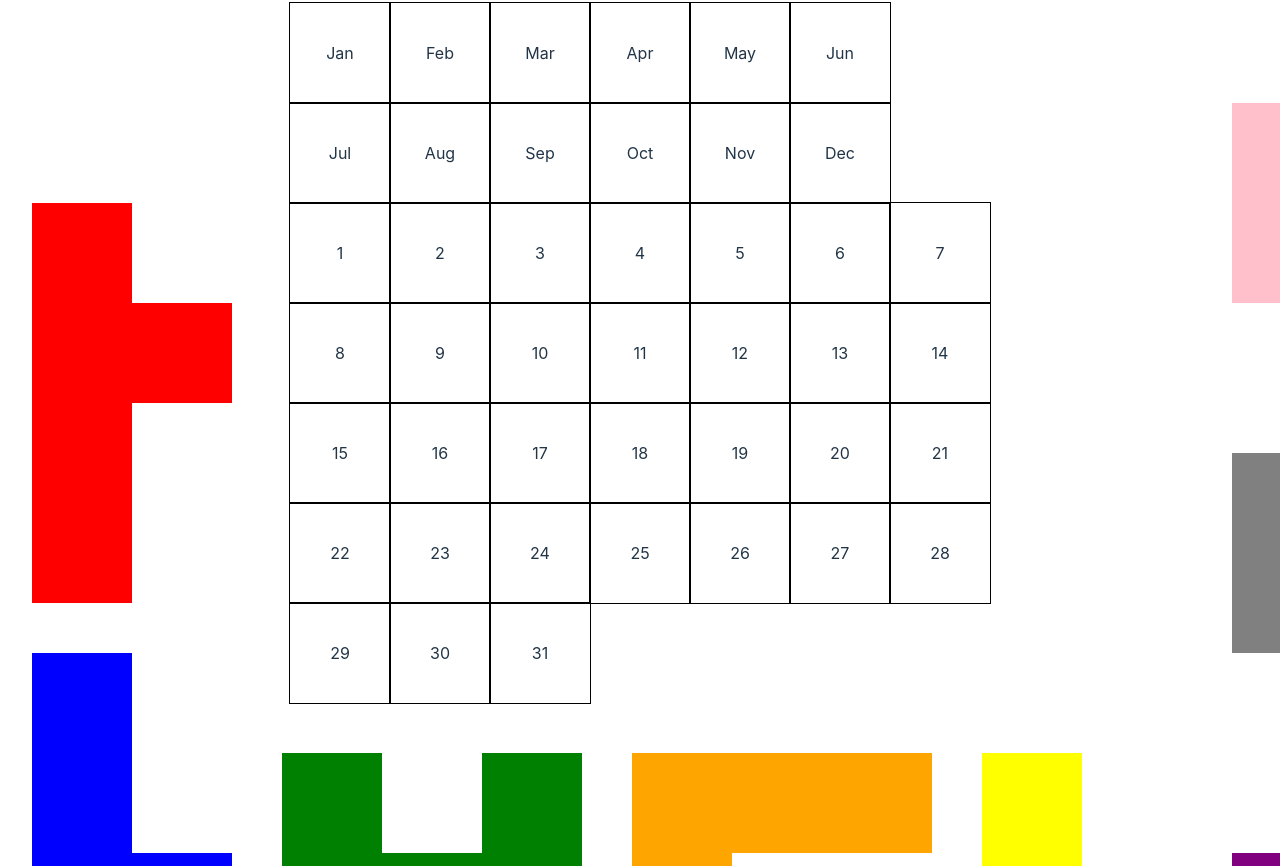
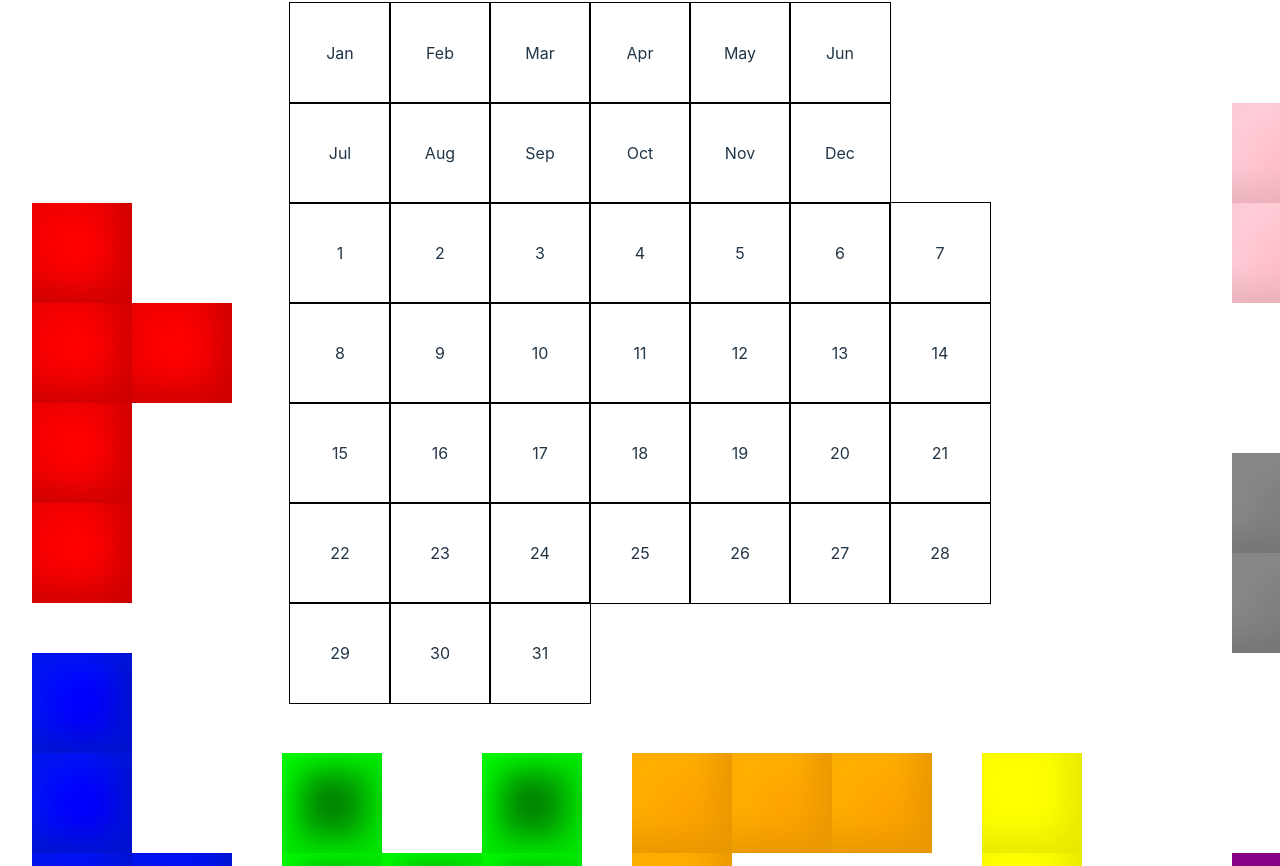
Before and after one commit to cjacqo/puzzle-a-day-2, a React (Vite) app: page / in a window 1280 px wide. Shown: the part 154-1020 px from the top of the page. Built offline with nearby package versions, Linux system fonts and the light colour scheme.

Commit message:
Changed styles of pieces. Moved the onClick event.

```diff
--- a/src/components/pieces/Piece.jsx
+++ b/src/components/pieces/Piece.jsx
@@ -62,7 +62,7 @@ const Piece = ({ piece, handleClick, selectedPiece }) => {
 
       console.log(element)
 
-      const newPositionX = Math.round(element.offsetLeft / 100) * 100
+      const newPositionX = (Math.round(element.offsetLeft / 100) * 100) - 10
       const newPositionY = Math.round(element.offsetTop / 100) * 100
       setCurrentPosition({ x: newPositionX, y: newPositionY })
     }
@@ -92,18 +92,19 @@ const Piece = ({ piece, handleClick, selectedPiece }) => {
       className={`piece ${isSelected && 'selected'}`}
       id={piece.id}
       ref={pieceRef}
-      onClick={onClick}
       style={{ left: currentPosition.x, top: currentPosition.y }}>
       {
         currentPiece.map((r, x) => {
           return (
-            <div key={x} className='row'>
+          <div key={x} className='row'>
               {
                 r.map((c, y) => {
                   if (c === 1) {
                     return (
                       <div
                         key={`${x}-${y}`}
+                        className='filled'
+                        onClick={onClick}
                         style={{
                           ...pieceStyle,
                           backgroundColor: piece.color
--- a/src/components/pieces/styles.css
+++ b/src/components/pieces/styles.css
@@ -20,6 +20,7 @@
   flex-direction: column;
   gap: 1rem;
   background-color: #fff;
+  z-index: 10;
 }
 
 .controls svg path {
@@ -29,3 +30,44 @@
 .row {
   display: flex;
 }
+
+#t .row .filled {
+  background: #e00000;
+  box-shadow: inset -17px -17px 34px #cc0000,
+              inset 17px 17px 34px #f40000;
+}
+
+#z .row .filled {
+  box-shadow: inset -17px -17px 34px #0014cc,
+              inset 17px 17px 34px #0018f4;
+}
+
+#u .row .filled {
+  box-shadow: inset -17px -17px 34px #00e800,
+              inset 17px 17px 34px #00ff00;
+}
+
+#c .row .filled {
+  box-shadow: inset -17px -17px 34px #e89600,
+              inset 17px 17px 34px #ffb400;
+}
+
+#l .row .filled {
+  box-shadow: inset -17px -17px 34px #e8e800,
+              inset 17px 17px 34px #ffff00;
+}
+
+#s .row .filled {
+  box-shadow: inset -17px -17px 34px #740074,
+              inset 17px 17px 34px #8c008c;
+}
+
+#b .row .filled {
+  box-shadow: inset -17px -17px 34px #747474,
+              inset 17px 17px 34px #8c8c8c;
+}
+
+#o .row .filled {
+  box-shadow: inset -17px -17px 34px #e8afb9,
+              inset 17px 17px 34px #ffd1dd;
+}
```
